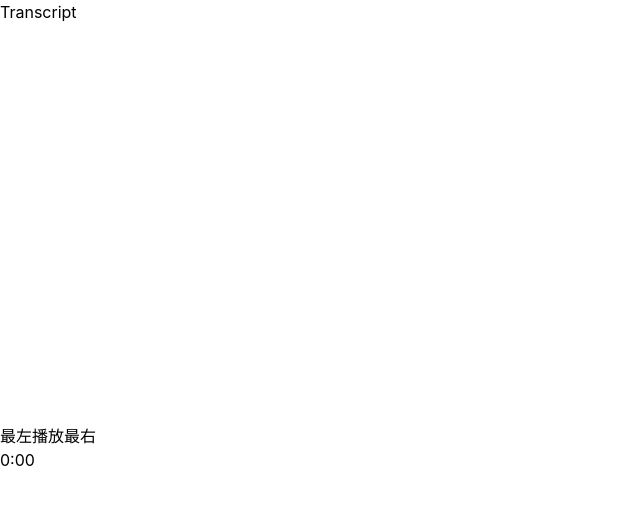
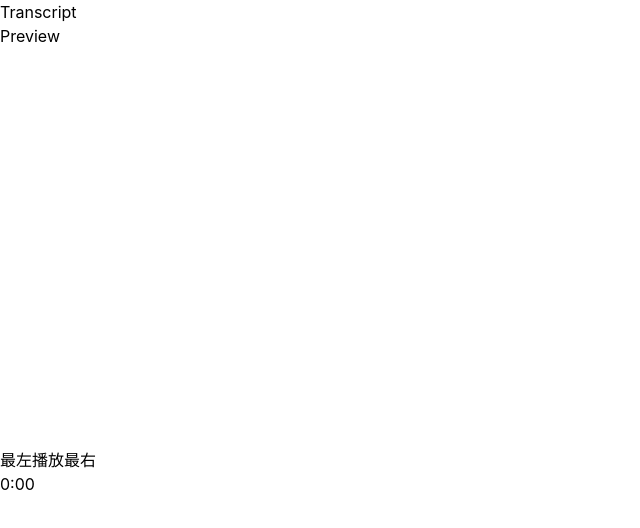
Before and after one commit to fufushih-practicedemo/react-highlight-video, a React (Vite) app: page / in a window 1280 px wide. Shown: the top 528 px of the page, without its empty margins (0-640 px from the left). Built offline with nearby package versions, Linux system fonts and the light colour scheme.

Commit message:
feat: modify the component layout

```diff
--- a/src/components/EditingArea.tsx
+++ b/src/components/EditingArea.tsx
@@ -41,7 +41,7 @@ const EditingArea: React.FC<EditingAreaProps> = ({ transcript, setTranscript, pr
   return (
     <section id="Editing" className="p-4">
       <h2 className="text-2xl font-bold mb-4">Transcript</h2>
-      {transcript.map(sentence => (
+      {transcript.map((sentence) => (
         <div
           key={sentence.id}
           className={`flex items-center mb-2 p-2 rounded cursor-pointer ${
--- a/src/components/PreviewArea.tsx
+++ b/src/components/PreviewArea.tsx
@@ -56,7 +56,8 @@ const PreviewArea: React.FC<PreviewAreaProps> = ({
   }, [transcript, duration]);
 
   return (
-    <section id="Preview" className="bg-gray-900 p-4">
+    <section id="Preview" className="bg-gray-900 h-full p-4">
+      <h2 className="text-2xl font-bold mb-4 text-white">Preview</h2>
       <div className="relative">
         <ReactPlayer
           ref={playerRef}
```
